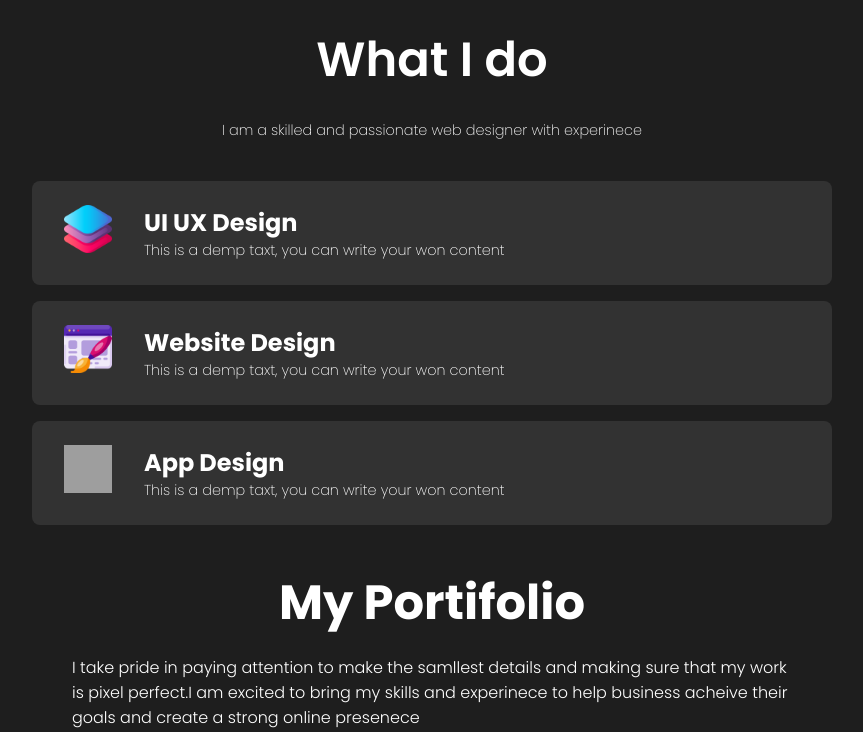
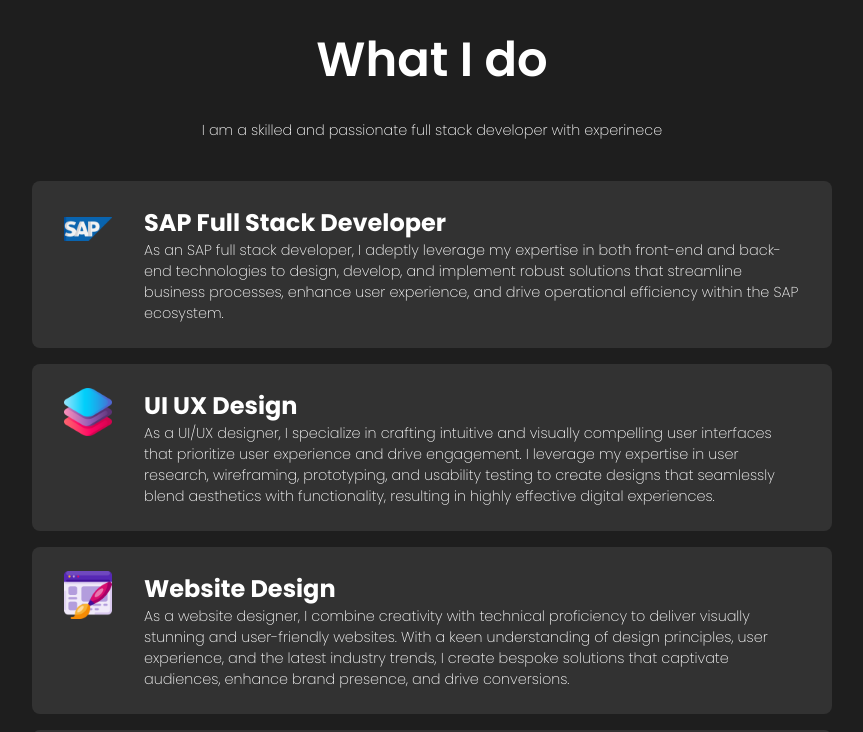
Before and after one commit to satyasai299/Satya_Sai_Portfolio.io, a React (Create React App) app: page / in a window 1280 px wide. Shown: the part 840-1572 px from the top of the page, without its empty margins (208-1071 px from the left). Built offline with nearby package versions, Linux system fonts and the light colour scheme; grey boxes are pictures that could not be loaded.

Commit message:
new changes on the skills section

```diff
--- a/src/components/Skills/skills.js
+++ b/src/components/Skills/skills.js
@@ -1,5 +1,6 @@
 import React from "react";
 import './skills.css';
+import SAP from '../../assets/SAP.png'
 import UIDesign from '../../assets/uiDesign.png'
 import WebDesign from '../../assets/webDesign.png'
 import AppDesign from '../../assets/appDesign.png'
@@ -8,13 +9,21 @@ const Skills = () => {
     return (
      <section id='skills'>
         <span className="skillTitle">What I do</span>
-        <span className="skillDesc">I am a skilled and passionate web designer with experinece</span>
+        <span className="skillDesc">I am a skilled and passionate full stack developer with experinece</span>
         <div className="skillBars">
+        <div className="skillBar">
+                <img src={SAP} alt="SAP" className="skillBarImg" />
+                <div className="skillBarText">
+                    <h2>SAP Full Stack Developer</h2>
+                    <p>As an SAP full stack developer, I adeptly leverage my expertise in both front-end and back-end technologies to design, develop, and implement robust solutions that streamline business processes, enhance user experience, and drive operational efficiency within the SAP ecosystem.</p>
+                </div>
+            </div>
+
             <div className="skillBar">
                 <img src={UIDesign} alt="UIDesign" className="skillBarImg" />
                 <div className="skillBarText">
                     <h2>UI UX Design</h2>
-                    <p>This is a demp taxt, you can write your won content</p>
+                    <p>As a UI/UX designer, I specialize in crafting intuitive and visually compelling user interfaces that prioritize user experience and drive engagement. I leverage my expertise in user research, wireframing, prototyping, and usability testing to create designs that seamlessly blend aesthetics with functionality, resulting in highly effective digital experiences.</p>
                 </div>
             </div>
 
@@ -22,7 +31,7 @@ const Skills = () => {
                 <img src={WebDesign} alt="WebDesign" className="skillBarImg" />
                 <div className="skillBarText">
                     <h2>Website Design</h2>
-                    <p>This is a demp taxt, you can write your won content</p>
+                    <p>As a website designer, I combine creativity with technical proficiency to deliver visually stunning and user-friendly websites. With a keen understanding of design principles, user experience, and the latest industry trends, I create bespoke solutions that captivate audiences, enhance brand presence, and drive conversions.</p>
                 </div>
             </div>
 
@@ -30,7 +39,7 @@ const Skills = () => {
                 <img src={AppDesign} alt="AppDesign" className="skillBarImg" />
                 <div className="skillBarText">
                     <h2>App Design</h2>
-                    <p>This is a demp taxt, you can write your won content</p>
+                    <p>As an app designer, I specialize in crafting innovative and user-centric mobile applications that elevate user experiences and drive engagement. Drawing upon my expertise in UI/UX design principles, platform guidelines, and usability standards, I create visually appealing interfaces that seamlessly integrate with the app's functionality, ensuring intuitive navigation and high user satisfaction.</p>
                 </div>
             </div>
         </div>
```
Also changed, not shown: src/assets/SAP.png (added).
